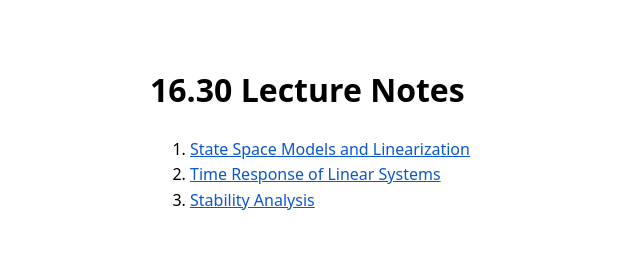
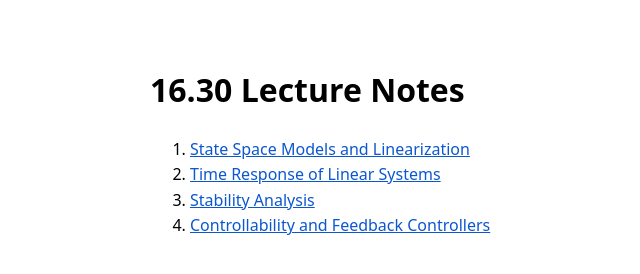
Before and after one commit to MIT-REALM/16.30, a plain HTML site: page index.html in a window 1280 px wide. Shown: the whole page, without its empty margins (170-810 px from the left). Drawn offline with Linux system fonts and the light colour scheme.

Commit message:
Update index.html

```diff
--- a/index.html
+++ b/index.html
@@ -15,6 +15,7 @@
     <li><a href="state-space-and-linearization.html">State Space Models and Linearization</a></li>
     <li><a href="time-response-of-linear-systems.html">Time Response of Linear Systems</a></li>
     <li><a href="stability.html">Stability Analysis</a></li>
+    <li><a href="controllability-and-feedback-controllers.html">Controllability and Feedback Controllers</a></li>
   </ol>
 </body>
 </html>
```
